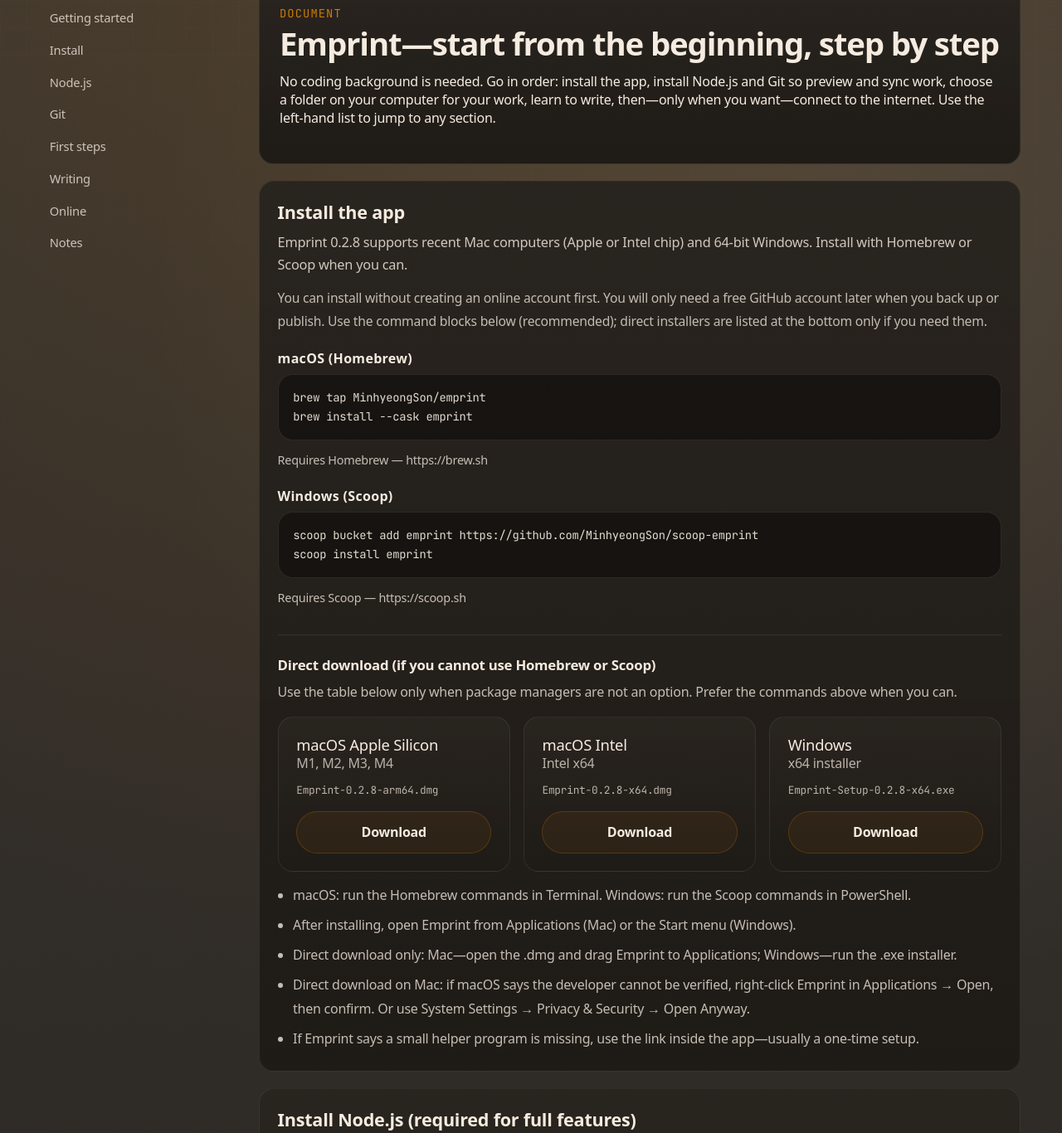
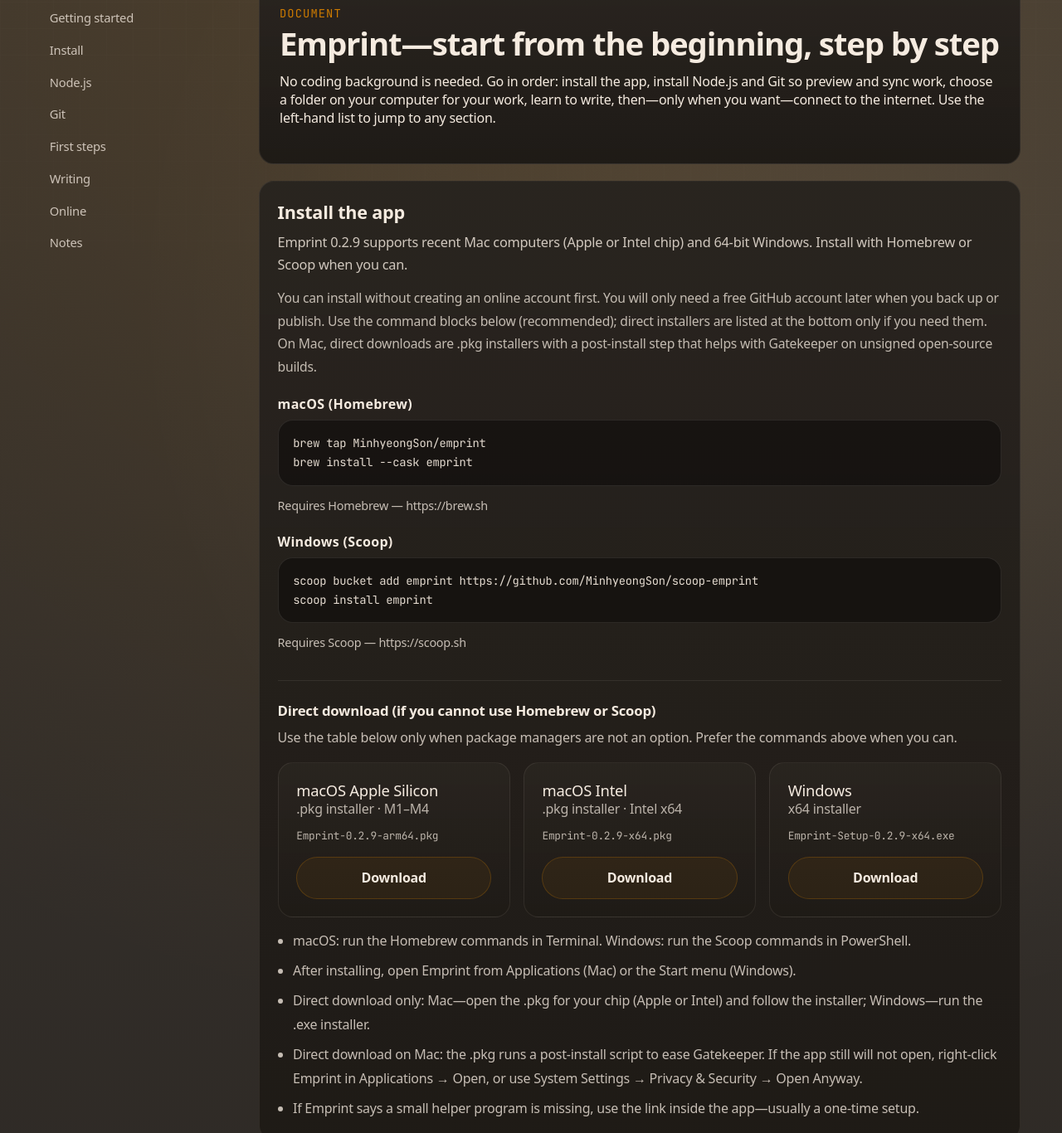
Before and after one commit to MinhyeongSon/emprint-home, a Gatsby site: page /document in a window 1280 px wide. Shown: the part 158-1524 px from the top of the page at 83% size. Built offline with nearby package versions, Linux system fonts and the light colour scheme; Gatsby itself is replaced by a stand-in of ours; no server answers; a web font is replaced by a local one.

Commit message:
mac installer change .dmg to .pkg

```diff
--- a/src/content/copy.js
+++ b/src/content/copy.js
@@ -75,11 +75,11 @@
       platforms: {
         'macos-arm64': {
           label: 'macOS Apple Silicon',
-          detail: 'M1, M2, M3, M4'
+          detail: '.pkg installer · M1–M4'
         },
         'macos-x64': {
           label: 'macOS Intel',
-          detail: 'Intel x64'
+          detail: '.pkg installer · Intel x64'
         },
         windows: {
           label: 'Windows',
@@ -246,14 +246,14 @@
           navLabel: 'Install',
           title: 'Install the app',
           summary:
-            'Emprint 0.2.8 supports recent Mac computers (Apple or Intel chip) and 64-bit Windows. Install with Homebrew or Scoop when you can.',
+            'Emprint 0.2.9 supports recent Mac computers (Apple or Intel chip) and 64-bit Windows. Install with Homebrew or Scoop when you can.',
           body:
-            'You can install without creating an online account first. You will only need a free GitHub account later when you back up or publish. Use the command blocks below (recommended); direct installers are listed at the bottom only if you need them.',
+            'You can install without creating an online account first. You will only need a free GitHub account later when you back up or publish. Use the command blocks below (recommended); direct installers are listed at the bottom only if you need them. On Mac, direct downloads are .pkg installers with a post-install step that helps with Gatekeeper on unsigned open-source builds.',
           bullets: [
             'macOS: run the Homebrew commands in Terminal. Windows: run the Scoop commands in PowerShell.',
             'After installing, open Emprint from Applications (Mac) or the Start menu (Windows).',
-            'Direct download only: Mac—open the .dmg and drag Emprint to Applications; Windows—run the .exe installer.',
-            'Direct download on Mac: if macOS says the developer cannot be verified, right-click Emprint in Applications → Open, then confirm. Or use System Settings → Privacy & Security → Open Anyway.',
+            'Direct download only: Mac—open the .pkg for your chip (Apple or Intel) and follow the installer; Windows—run the .exe installer.',
+            'Direct download on Mac: the .pkg runs a post-install script to ease Gatekeeper. If the app still will not open, right-click Emprint in Applications → Open, or use System Settings → Privacy & Security → Open Anyway.',
             'If Emprint says a small helper program is missing, use the link inside the app—usually a one-time setup.'
           ]
         },
@@ -403,11 +403,11 @@
       platforms: {
         'macos-arm64': {
           label: 'macOS Apple Silicon',
-          detail: 'M1, M2, M3, M4'
+          detail: '.pkg installer · M1–M4'
         },
         'macos-x64': {
           label: 'macOS Intel',
-          detail: 'Intel x64'
+          detail: '.pkg installer · Intel x64'
         },
         windows: {
           label: 'Windows',
@@ -580,14 +580,14 @@
           navLabel: '설치',
           title: '앱 설치하기',
           summary:
-            'Emprint 0.2.8은 최근 맥(M1 등 Apple 칩 또는 Intel)과 64비트 Windows에서 실행됩니다. 가능하면 Homebrew·Scoop으로 설치하세요.',
+            'Emprint 0.2.9은 최근 맥(M1 등 Apple 칩 또는 Intel)과 64비트 Windows에서 실행됩니다. 가능하면 Homebrew·Scoop으로 설치하세요.',
           body:
-            '온라인 계정 없이도 설치할 수 있습니다. 나중에 백업·게시할 때 무료 GitHub 계정이 필요할 수 있습니다. 아래 명령 블록(권장)을 사용하고, 직접 설치 파일은 맨 아래에만 있습니다.',
+            '온라인 계정 없이도 설치할 수 있습니다. 나중에 백업·게시할 때 무료 GitHub 계정이 필요할 수 있습니다. 아래 명령 블록(권장)을 사용하고, 직접 설치 파일은 맨 아래에만 있습니다. 맥 직접 다운로드는 Gatekeeper 보조용 post-install이 포함된 .pkg 설치 프로그램입니다.',
           bullets: [
             '맥: 터미널에서 Homebrew 명령을 실행합니다. Windows: PowerShell에서 Scoop 명령을 실행합니다.',
             '설치 후 맥은 응용 프로그램, Windows는 시작 메뉴에서 Emprint를 실행합니다.',
-            '직접 다운로드만 쓸 때: 맥—.dmg를 열어 응용 프로그램으로 끌어 넣기, Windows—.exe 설치 프로그램 실행.',
-            '직접 다운로드·맥: “개발자를 확인할 수 없음”이 나오면 응용 프로그램에서 Emprint 우클릭 → [열기], 또는 시스템 설정 → 개인정보 보호 및 보안 → [그래도 열기].',
+            '직접 다운로드만 쓸 때: 맥—칩에 맞는 .pkg를 열고 설치 안내를 따릅니다. Windows—.exe 설치 프로그램 실행.',
+            '직접 다운로드·맥: .pkg 설치 후 post-install 스크립트가 Gatekeeper를 돕습니다. 그래도 열리지 않으면 응용 프로그램에서 Emprint 우클릭 → [열기], 또는 시스템 설정 → 개인정보 보호 및 보안 → [그래도 열기].',
             '앱에서 추가 프로그램이 필요하다고 하면 앱 안 안내 링크를 따라 한 번만 설치하면 됩니다.'
           ]
         },
--- a/src/data/site.js
+++ b/src/data/site.js
@@ -1,5 +1,5 @@
 /** Technical site config (URLs, versions, download filenames). All UI copy: `src/content/copy.js`. */
-const currentVersion = '0.2.8'
+const currentVersion = '0.2.9'
 const githubRepoUrl = process.env.GATSBY_EMPRINT_REPO_URL || 'https://github.com/MinhyeongSon/emprint'
 const releaseRepoUrl =
   process.env.GATSBY_EMPRINT_RELEASE_REPO_URL || 'https://github.com/MinhyeongSon/emprint-release'
@@ -16,15 +16,15 @@
 const downloads = [
   {
     id: 'macos-arm64',
-    filename: 'Emprint-0.2.8-arm64.dmg'
+    filename: 'Emprint-0.2.9-arm64.pkg'
   },
   {
     id: 'macos-x64',
-    filename: 'Emprint-0.2.8-x64.dmg'
+    filename: 'Emprint-0.2.9-x64.pkg'
   },
   {
     id: 'windows',
-    filename: 'Emprint-Setup-0.2.8-x64.exe'
+    filename: 'Emprint-Setup-0.2.9-x64.exe'
   }
 ].map((item) => ({
   ...item,
```
Also changed, not shown: README.md.
